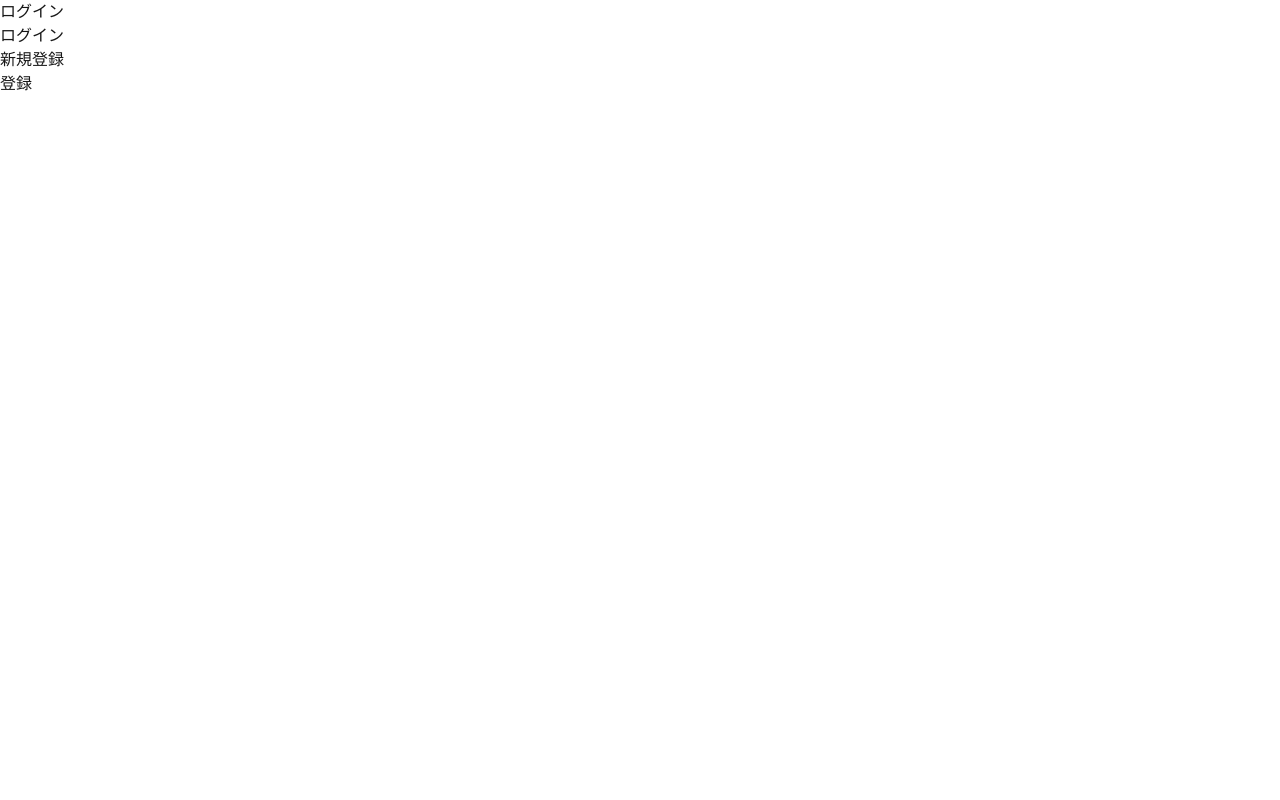
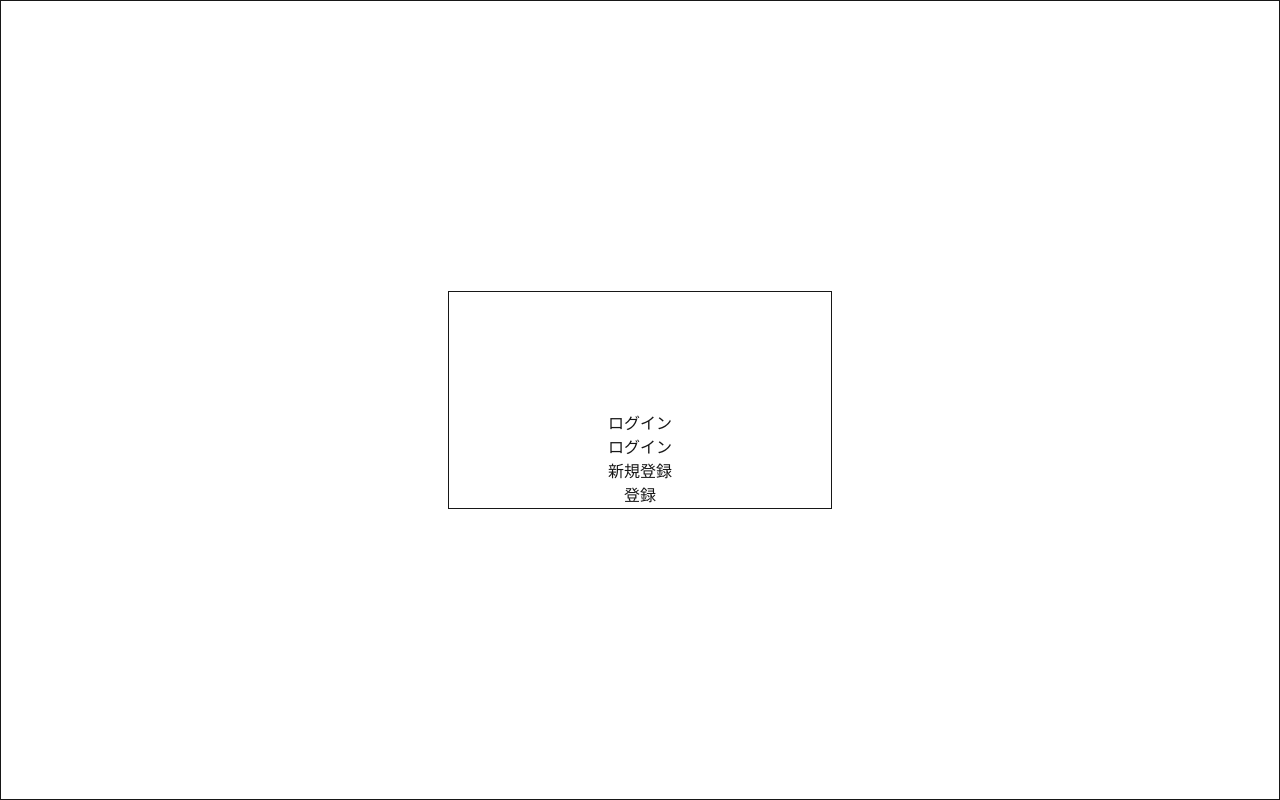
Before and after one commit to X13467980/crystarise-frontend, a Next.js app: page / in a window 1280 px wide. Built offline with nearby package versions, Linux system fonts and the light colour scheme.

Commit message:
スタイリング

```diff
--- a/src/app/page.tsx
+++ b/src/app/page.tsx
@@ -3,11 +3,13 @@ import RegisterButton from "@/feature/register/registerbutton";
 
 function Home() {
   return (
-    <div>
-      <h2>ログイン</h2>
+    <div className ="border flex justify-center items-center h-screen">
+      <div className="border w-96 text-center">
+      <h2 className="mt-30">ログイン</h2>
       <LoginButton />
       <h2>新規登録</h2>
       <RegisterButton />
+      </div>
     </div>
   );
 }
--- a/src/feature/register/registerbutton.tsx
+++ b/src/feature/register/registerbutton.tsx
@@ -3,7 +3,9 @@
 const RegisterButton = () =>{
     //button only
     return (
-        <button>登録</button>
+        <div>
+            <button >登録</button>
+        </div>
     )
 };
 export default RegisterButton;
```
Also changed, not shown: src/feature/register/registerbutton.module.css (deleted).
